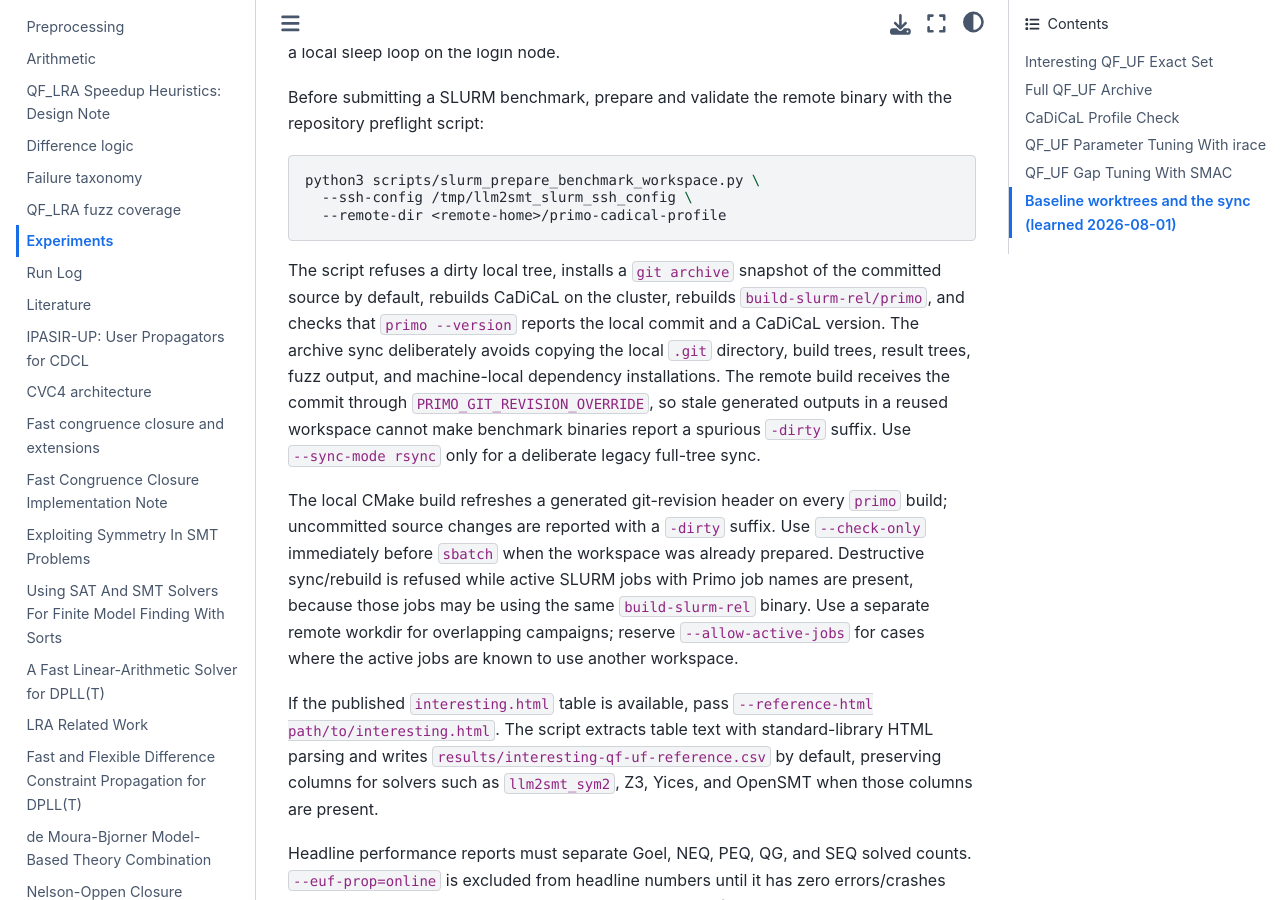
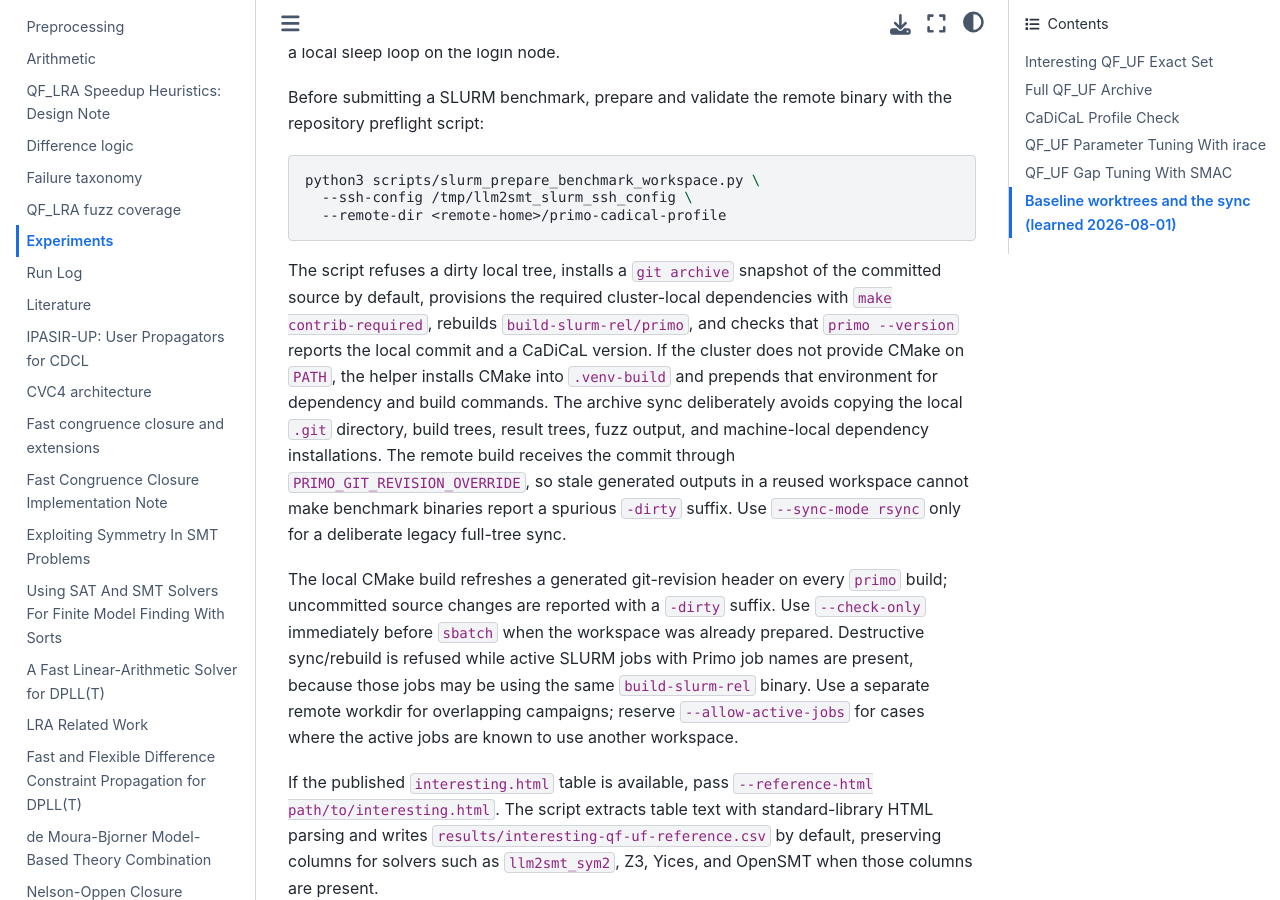
Before and after one commit to primo-solver/primo, a Jupyter Book: the page built from docs/experiments.md, in a window 1280 px wide and 900 px high, scrolled down 1019 px. Built offline with Jupyter Book 1.0.4 settings and Sphinx 7.4.7 and the Sphinx Book theme 1.1.4, drawn with Linux system fonts in a browser that asks for light colours.

Commit message:
Fix SLURM workspace dependency provisioning

````diff
--- a/docs/experiments.md
+++ b/docs/experiments.md
@@ -55,14 +55,17 @@ python3 scripts/slurm_prepare_benchmark_workspace.py \
 ```
 
 The script refuses a dirty local tree, installs a `git archive` snapshot of the
-committed source by default, rebuilds CaDiCaL on the cluster, rebuilds
-`build-slurm-rel/primo`, and checks that `primo --version` reports the local
-commit and a CaDiCaL version. The archive sync deliberately avoids copying the
-local `.git` directory, build trees, result trees, fuzz output, and
-machine-local dependency installations. The remote build receives the commit
-through `PRIMO_GIT_REVISION_OVERRIDE`, so stale generated outputs in a reused
-workspace cannot make benchmark binaries report a spurious `-dirty` suffix.
-Use `--sync-mode rsync` only for a deliberate legacy full-tree sync.
+committed source by default, provisions the required cluster-local dependencies
+with `make contrib-required`, rebuilds `build-slurm-rel/primo`, and checks that
+`primo --version` reports the local commit and a CaDiCaL version. If the cluster
+does not provide CMake on `PATH`, the helper installs CMake into `.venv-build`
+and prepends that environment for dependency and build commands. The archive
+sync deliberately avoids copying the local `.git` directory, build trees, result
+trees, fuzz output, and machine-local dependency installations. The remote build
+receives the commit through `PRIMO_GIT_REVISION_OVERRIDE`, so stale generated
+outputs in a reused workspace cannot make benchmark binaries report a spurious
+`-dirty` suffix. Use `--sync-mode rsync` only for a deliberate legacy full-tree
+sync.
 
 The local CMake build refreshes a generated git-revision header on every `primo`
 build; uncommitted source changes are reported with a `-dirty` suffix. Use
````
Also changed, not shown: 1 other file.
